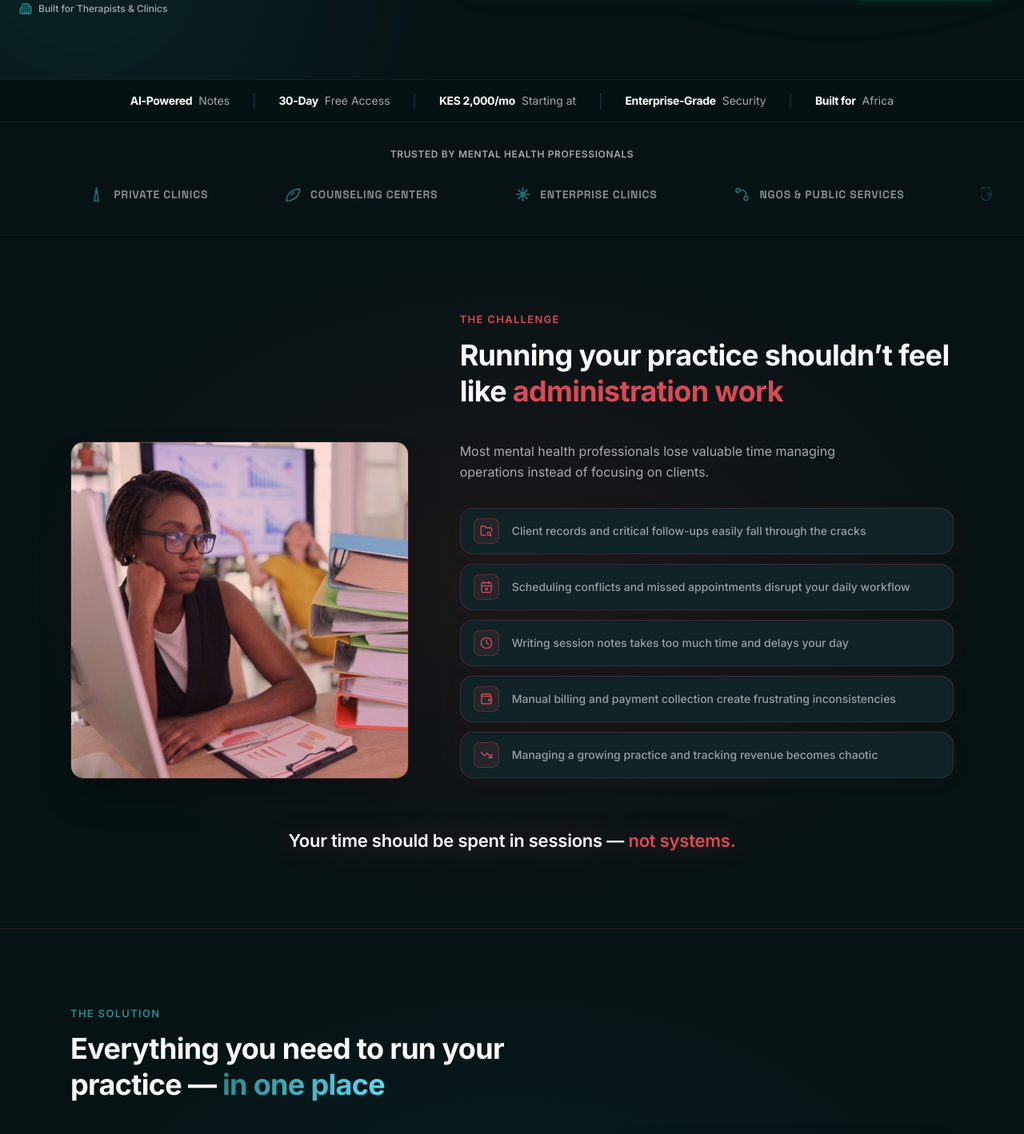
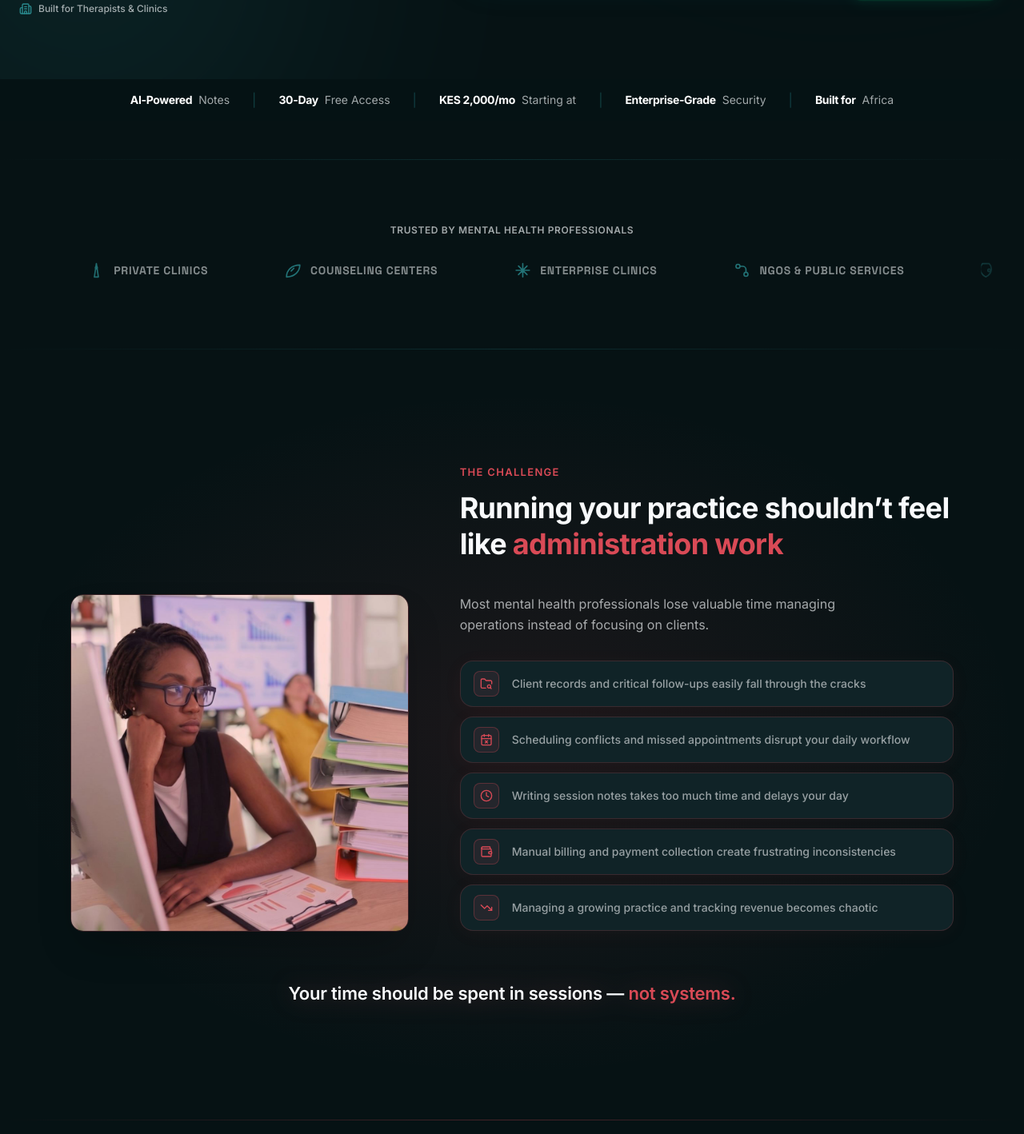
Before and after one commit to WanyekiTech/TheraSquareWebsite_CloudFlare, a React (Vite) app: page / in a window 1280 px wide. Shown: the part 701-2119 px from the top of the page at 80% size. Built offline with nearby package versions, Linux system fonts and the light colour scheme.

Commit message:
Enhance UI: Standardize fading gradient section dividers across homepage

```diff
--- a/src/components/home/ChallengeSection.tsx
+++ b/src/components/home/ChallengeSection.tsx
@@ -23,7 +23,7 @@ const itemVariants = {
 
 export const ChallengeSection = () => {
   return (
-    <section className="py-16 md:py-20 lg:py-24 relative overflow-hidden bg-background flex flex-col justify-center items-center border-b border-destructive/20">
+    <section className="py-16 md:py-20 lg:py-24 relative overflow-hidden bg-background flex flex-col justify-center items-center">
 
       {/* Subtle Crimson Glow */}
       <div className="absolute inset-0 bg-[radial-gradient(ellipse_at_center,rgba(217,74,86,0.1)_0%,rgba(7,5,18,0)_70%)] pointer-events-none" />
--- a/src/components/home/MetricsBar.tsx
+++ b/src/components/home/MetricsBar.tsx
@@ -10,7 +10,7 @@ export const MetricsBar = () => {
   ];
 
   return (
-    <section className="bg-background/80 py-4 border-y border-brand/20 relative z-10">
+    <section className="bg-background/80 py-4 relative z-10">
       <div className="container mx-auto px-6 max-w-6xl">
         <div className="flex flex-wrap items-center justify-center gap-y-3 gap-x-5 md:gap-x-7 text-center select-none">
           {stats.map((stat, i) => (
--- a/src/components/home/SetupSteps.tsx
+++ b/src/components/home/SetupSteps.tsx
@@ -50,7 +50,7 @@ export const SetupSteps = () => {
   };
 
   return (
-    <section className="py-16 md:py-20 lg:py-24 relative overflow-hidden bg-background border-t border-brand/20 z-10">
+    <section className="py-16 md:py-20 lg:py-24 relative overflow-hidden bg-background z-10">
       <div className="container mx-auto px-6 relative z-10">
 
         {/* Section Header */}
--- a/src/components/home/SolutionSection.tsx
+++ b/src/components/home/SolutionSection.tsx
@@ -24,7 +24,7 @@ const itemVariants = {
 
 export const SolutionSection = () => {
   return (
-    <section className="pt-16 md:pt-20 lg:pt-24 pb-12 md:pb-14 lg:pb-16 relative overflow-hidden bg-background flex flex-col justify-center items-center border-b border-brand/20">
+    <section className="pt-16 md:pt-20 lg:pt-24 pb-12 md:pb-14 lg:pb-16 relative overflow-hidden bg-background flex flex-col justify-center items-center">
 
       {/* Subtle Primary Glow */}
       <div className="absolute inset-0 bg-[radial-gradient(ellipse_at_center,rgba(29,107,110,0.15)_0%,rgba(7,5,18,0)_70%)] pointer-events-none" />
--- a/src/components/shared/FAQ.tsx
+++ b/src/components/shared/FAQ.tsx
@@ -42,7 +42,7 @@ export const FAQ = () => {
   };
 
   return (
-    <section className="py-16 md:pt-20 lg:pt-24 pb-12 bg-background border-t border-brand/20 z-10 relative">
+    <section className="py-16 md:pt-20 lg:pt-24 pb-12 bg-background z-10 relative">
       <div className="container mx-auto px-6 max-w-4xl">
 
         {/* Header */}
--- a/src/components/shared/FinalCTA.tsx
+++ b/src/components/shared/FinalCTA.tsx
@@ -5,7 +5,7 @@ import { ArrowRight, Sparkles } from "lucide-react";
 
 export const FinalCTA = () => {
   return (
-    <section className="pt-12 pb-16 md:pb-20 lg:pb-24 relative overflow-hidden bg-background border-t border-brand/20 z-10">
+    <section className="pt-12 pb-16 md:pb-20 lg:pb-24 relative overflow-hidden bg-background z-10">
       <div className="container mx-auto px-6 max-w-5xl">
 
         {/* Animated Background Pulse Blob */}
--- a/src/components/shared/Pricing.tsx
+++ b/src/components/shared/Pricing.tsx
@@ -11,7 +11,7 @@ export const PricingSection = () => {
   const plans = PRICING_PLANS;
 
   return (
-    <section className="py-16 md:py-20 lg:py-24 relative overflow-hidden bg-background border-t border-brand/20 z-10">
+    <section className="py-16 md:py-20 lg:py-24 relative overflow-hidden bg-background z-10">
       <div className="container mx-auto px-6 relative z-10">
 
         {/* Section Header */}
--- a/src/components/shared/TrustedBy.tsx
+++ b/src/components/shared/TrustedBy.tsx
@@ -75,7 +75,7 @@ export const TrustedBy = () => {
   const triplePractices = [...practiceTypes, ...practiceTypes, ...practiceTypes];
 
   return (
-    <section className="relative overflow-hidden w-full py-8 bg-background border-b border-brand/20 select-none">
+    <section className="relative overflow-hidden w-full py-8 bg-background select-none">
       {/* Container to enforce exact desktop-first precision and limits */}
       <div className="max-w-7xl mx-auto px-6 relative">
         {/* Subtle non-intrusive label */}
--- /dev/null
+++ b/src/components/ui/SectionDivider.tsx
@@ -0,0 +1,11 @@
+export interface SectionDividerProps {
+  className?: string;
+  colorClass?: string;
+}
+
+export const SectionDivider = ({
+  className = "my-8 md:my-12",
+  colorClass = "via-brand/30"
+}: SectionDividerProps) => (
+  <div className={`w-full max-w-7xl mx-auto h-[1px] bg-gradient-to-r from-transparent ${colorClass} to-transparent ${className}`} />
+);
--- a/src/components/ui/index.ts
+++ b/src/components/ui/index.ts
@@ -3,3 +3,4 @@ export * from './BillingToggle';
 export * from './Button';
 export * from './Card';
 export * from './Logo';
+export * from './SectionDivider';
--- a/src/pages/Home.tsx
+++ b/src/pages/Home.tsx
@@ -2,6 +2,7 @@
 import { HeroSection, TrustedBy, PricingSection, FAQ, FinalCTA } from "@components/shared";
 import { MetricsBar, PlatformPreview, WorkflowTabs, SetupSteps, ChallengeSection, SolutionSection } from "@components/home";
 import { AnimatedSection } from "@components/wrappers";
+import { SectionDivider } from "@components/ui";
 
 export const Home = () => {
   return (
@@ -12,26 +13,33 @@ export const Home = () => {
       {/* Metrics Bar */}
       <MetricsBar />
 
+      <SectionDivider />
+
       {/* Trusted Partner Logo Strip */}
       <TrustedBy />
+
+      <SectionDivider />
 
       {/* The Challenge */}
       <AnimatedSection>
         <ChallengeSection />
       </AnimatedSection>
 
+      <SectionDivider colorClass="via-destructive/30" />
+
       {/* The Solution */}
       <AnimatedSection>
         <SolutionSection />
       </AnimatedSection>
+
+      <SectionDivider />
 
       {/* For Clients, Therapists, & Admins Grid */}
       <AnimatedSection>
         <WorkflowTabs />
       </AnimatedSection>
 
-      {/* Section Divider */}
-      <div className="w-full max-w-7xl mx-auto h-[1px] bg-gradient-to-r from-transparent via-brand/30 to-transparent" />
+      <SectionDivider />
 
       {/* How it works visual showcase */}
       <AnimatedSection>
@@ -41,15 +49,21 @@ export const Home = () => {
       {/* Numbered setup stages */}
       <SetupSteps />
 
+      <SectionDivider />
+
       {/* Interactive Pricing Cards */}
       <AnimatedSection>
         <PricingSection />
       </AnimatedSection>
 
+      <SectionDivider />
+
       {/* FAQ Accordion component */}
       <AnimatedSection>
         <FAQ />
       </AnimatedSection>
+
+      <SectionDivider />
 
       {/* Conversion Banner Section */}
       <AnimatedSection>
```
